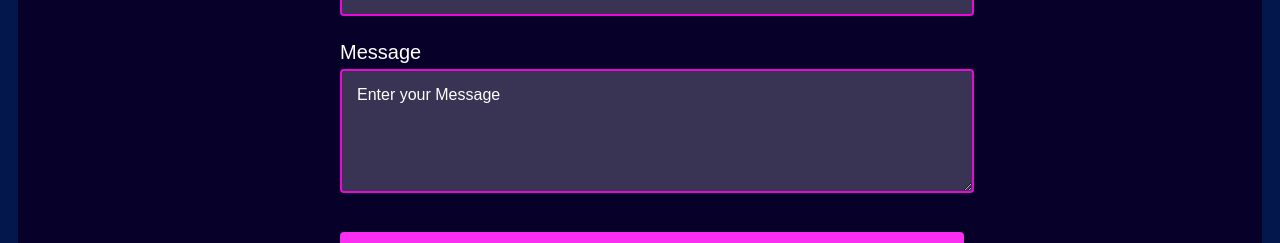
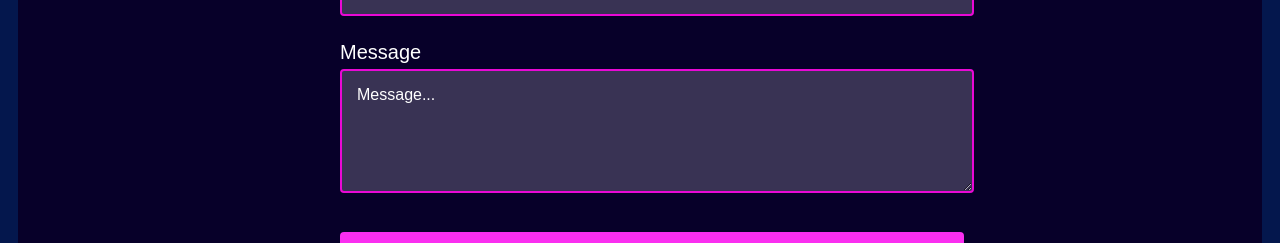
Before and after one commit to Harinirpm/HariniPortfolio, a React (Vite) app: page / in a window 1280 px wide. Shown: the part 3903-4146 px from the top of the page. Built offline with nearby package versions, Linux system fonts and the light colour scheme.

Commit message:
8/9/2024 commited

```diff
--- a/src/Components/Contact.jsx
+++ b/src/Components/Contact.jsx
@@ -57,7 +57,7 @@ function Contact() {
         <label>Message</label>
         <textarea id='message'
          name='message'
-        placeholder='Enter your Message'
+        placeholder='Message...'
         rows='5' required></textarea>
       </div>
 
```
